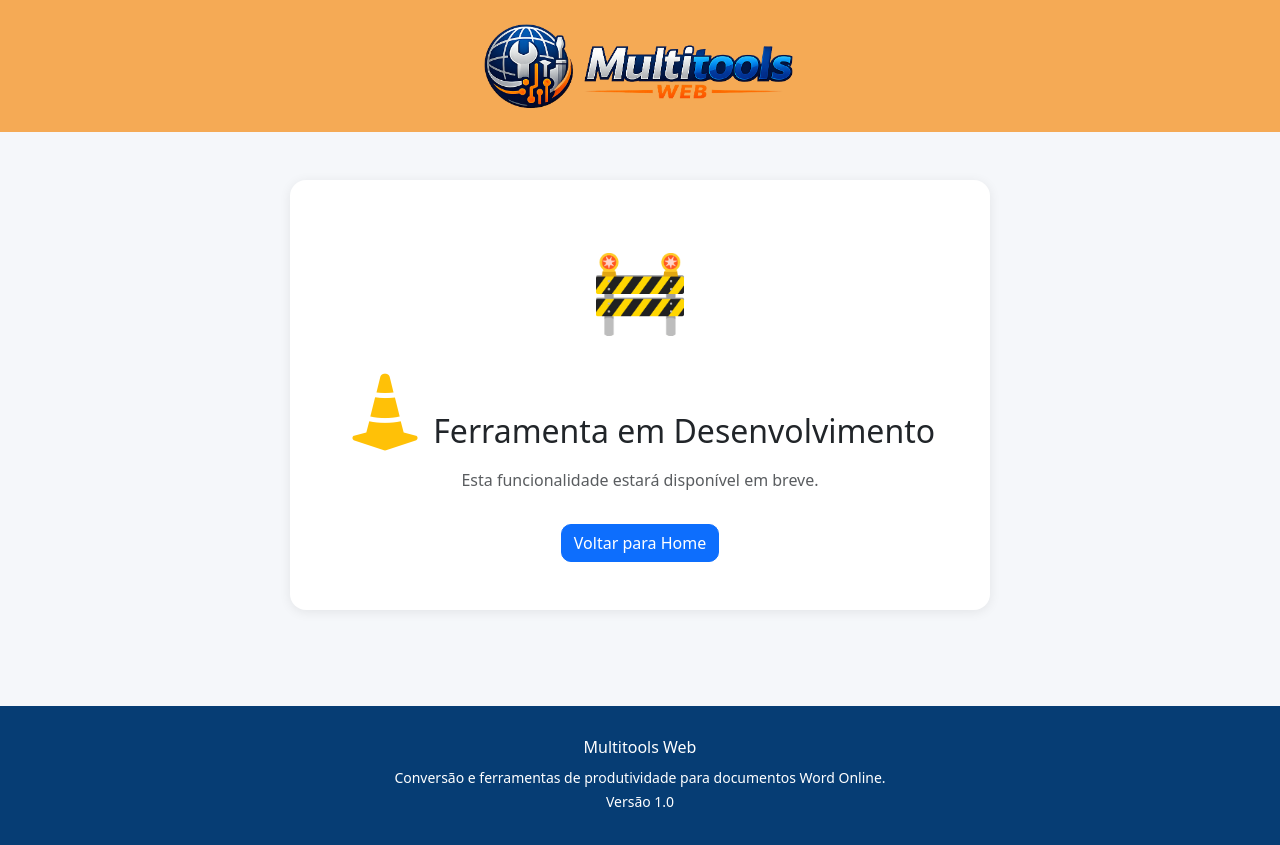
After one commit to MaiconDante/multitools_web, a Flask app: page /rtf-doc in a window 1280 px wide. The commit adds this page. Run offline with Flask 3, Linux system fonts and the light colour scheme.

Commit message:
feat: Adiciona pagina para funcionalidades em desenvolvimento.

```diff
--- a/app/routes.py
+++ b/app/routes.py
@@ -95,3 +95,21 @@ def rtf_docx_lote():
     return render_template(
         "rtf_to_docx_batch.html"
     )
+
+@main.route("/rtf-doc")
+def rtf_doc():
+    return render_template(
+        "em_desenvolvimento.html"
+    )
+
+@main.route("/pdf-docx")
+def pdf_docx():
+    return render_template(
+        "em_desenvolvimento.html"
+    )
+
+@main.route("/pdf-ocr-docx")
+def pdf_ocr_docx():
+    return render_template(
+        "em_desenvolvimento.html"
+    )
--- a/app/templates/base.html
+++ b/app/templates/base.html
@@ -23,6 +23,10 @@
     <link
         href="https://cdn.jsdelivr.net/npm/bootstrap@5.3.7/dist/css/bootstrap.min.css"
         rel="stylesheet">
+
+    <!-- Bootstrap JS Bundle -->
+    <link rel="stylesheet"
+      href="https://cdn.jsdelivr.net/npm/bootstrap-icons@1.11.3/font/bootstrap-icons.min.css">
 
     <!-- Custom CSS -->
     <link
--- /dev/null
+++ b/app/templates/em_desenvolvimento.html
@@ -0,0 +1,39 @@
+{% extends "base.html" %}
+
+{% block title %}
+Em Desenvolvimento
+{% endblock %}
+
+{% block content %}
+
+<div class="container py-5">
+
+    <div class="card page-card">
+
+        <div class="card-body text-center p-5">
+
+            <div style="font-size: 5rem;">
+                🚧
+            </div>
+
+            <h2 class="mt-3">
+                <i class="bi bi-cone-striped display-1 text-warning"></i>
+                Ferramenta em Desenvolvimento
+            </h2>
+
+            <p class="text-muted">
+                Esta funcionalidade estará disponível em breve.
+            </p>
+
+            <a href="/"
+               class="btn btn-primary mt-3">
+                Voltar para Home
+            </a>
+
+        </div>
+
+    </div>
+
+</div>
+
+{% endblock %}
--- a/app/templates/index.html
+++ b/app/templates/index.html
@@ -57,7 +57,7 @@
                         <div class="card-body text-center">
 
                             <div class="tool-icon">
-                                📄
+                                📰
                             </div>
 
                             <h5>
@@ -86,7 +86,7 @@
                         <div class="card-body text-center">
 
                             <div class="tool-icon">
-                                📄
+                                📑
                             </div>
 
                             <h5>
```
